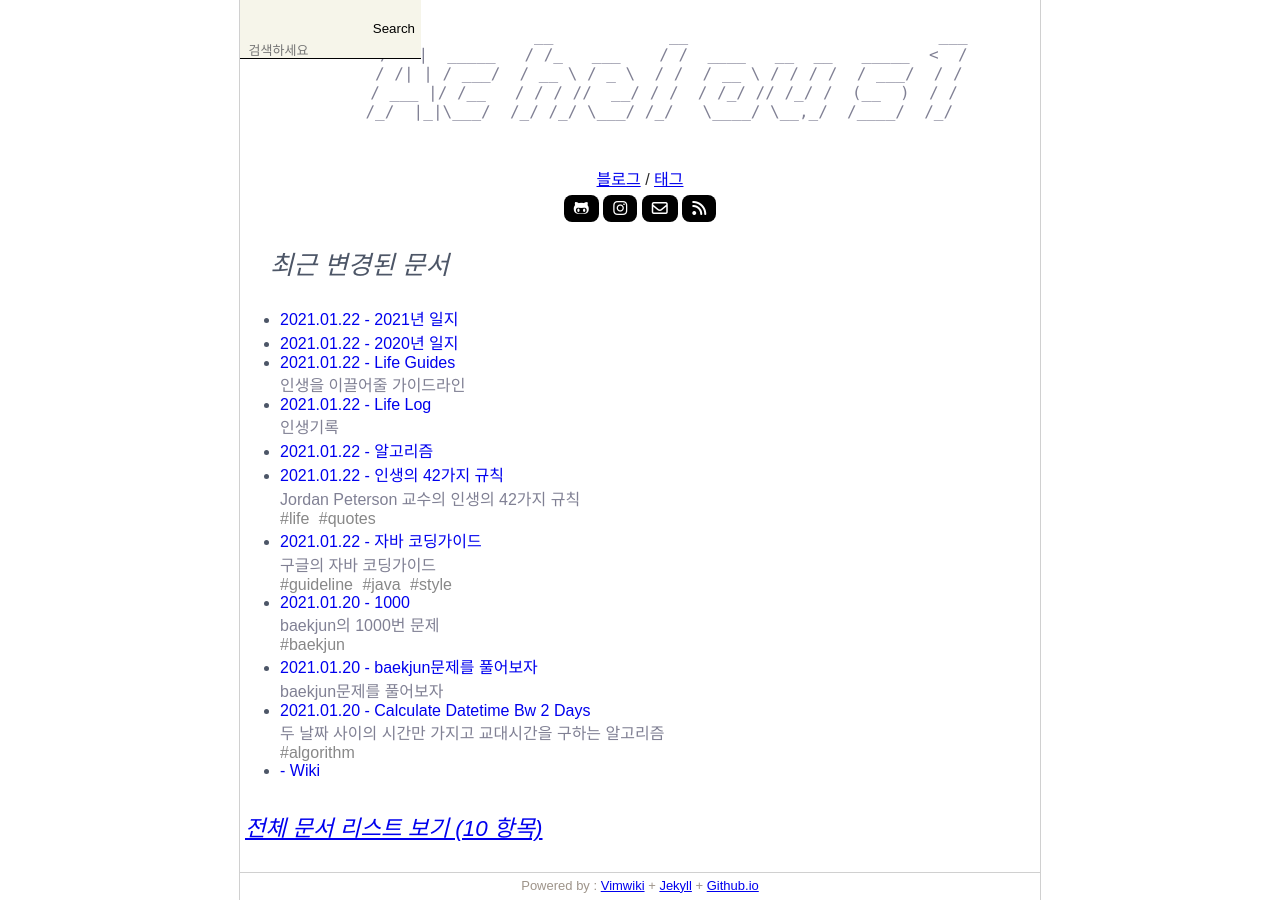
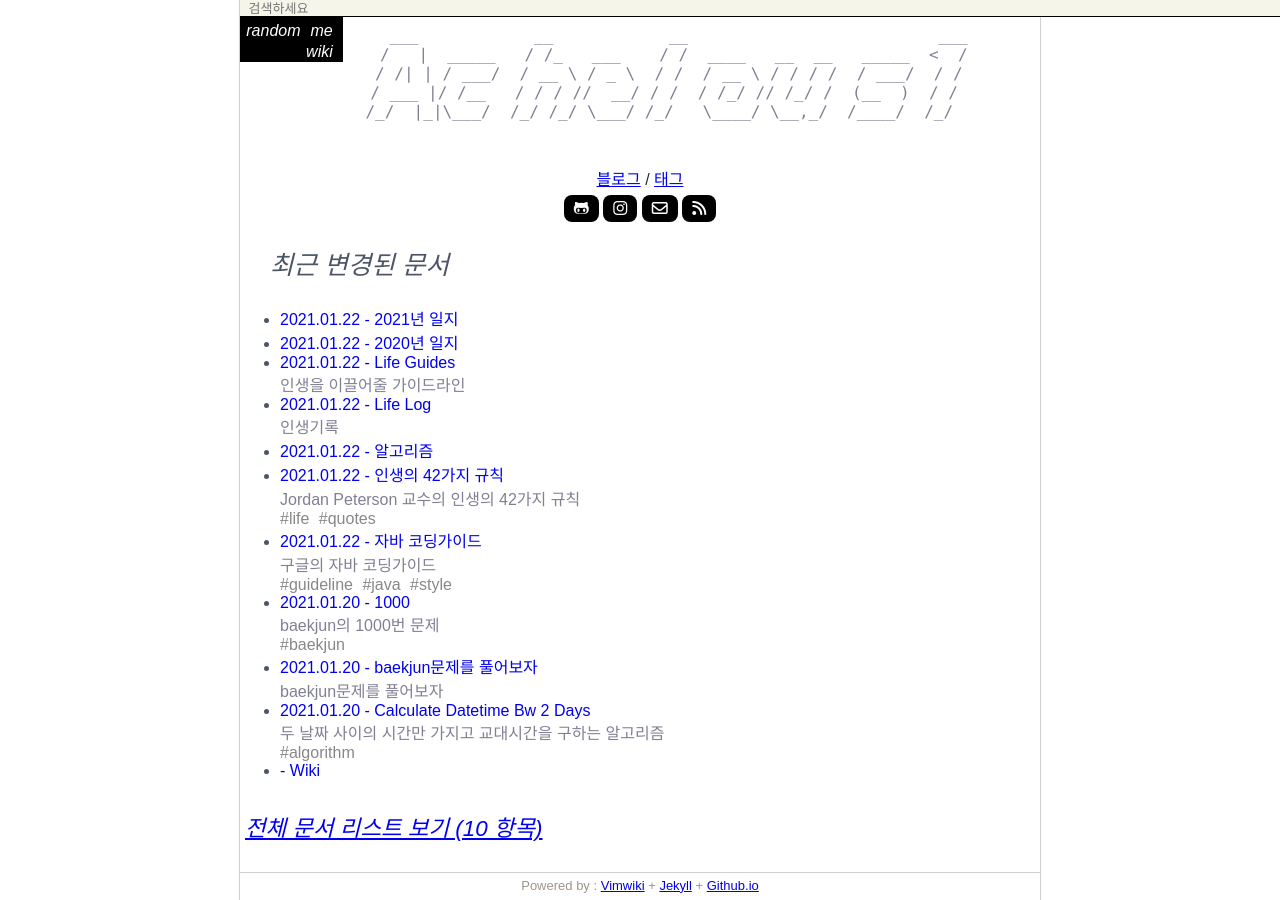
Before and after one commit to Achelous1/achelous1.github.io, a Jekyll site: the page built from index.html, in a window 1280 px wide. Built offline with Jekyll 4.4.1, drawn with Linux system fonts in a browser that asks for light colours; nearby versions of some CDN libraries; some web fonts are replaced.

Commit message:
MODIFIED layout of header

```diff
--- a/_includes/header.html
+++ b/_includes/header.html
@@ -79,7 +79,6 @@
     <div>
         <a class="site-title-right" href="/wiki/index/">wiki</a>
     </div>
-    {% include searchbox.html %}
 </header>
 <script>
 ;(function(){
--- a/_layouts/default.html
+++ b/_layouts/default.html
@@ -3,7 +3,7 @@
     {% include header.html %}
     <body>
         <div class="page-content">
-            <!-- {% include searchbox.html %} -->
+            {% include searchbox.html %}
             <div class="post">
                 {{ content }}
             </div>
--- a/_layouts/document.html
+++ b/_layouts/document.html
@@ -3,7 +3,7 @@
     {% include header.html %}
     <body>
         <div class="page-content">
-            <!-- {% include searchbox.html %} -->
+            {% include searchbox.html %}
             <div class="post">
                 {{ content }}
             </div>
--- a/_layouts/home.html
+++ b/_layouts/home.html
@@ -2,8 +2,10 @@
 <html>
     {% include header.html %}
     <body>
-    <!-- {% include searchbox.html %} -->
-    {{ content }}
+    {% include searchbox.html %}
+    <div class="home">
+        {{ content }}
+    </div>
     {% include footer.html %}
     </body>
 </html>
--- a/_sass/_layout.scss
+++ b/_sass/_layout.scss
@@ -30,6 +30,7 @@ table.gsc-search-box {
 .header {
     background-color: $theme-color;
     position: absolute;
+    top: 0;
 
     &:after {
         clear: both;
@@ -65,7 +66,7 @@ table.gsc-search-box {
 }
 
 .post {
-
+    margin-top: 37;
     overflow-x: auto;
     padding: 5px;
 
@@ -194,7 +195,8 @@ ul.tag-list {
 div.search {
     background-color: #f6f5ea;
     width: 100%;
-    position: relative;
+    position: absolute;
+    top: 20;
     border-bottom: 1px solid $theme-color;
     line-height: 1;
 }
@@ -254,3 +256,7 @@ pre.custom-header{
     color: $forth-font-color;
     background-color: #fff;
 }
+
+.home {
+    margin-top: 37;
+}
```
